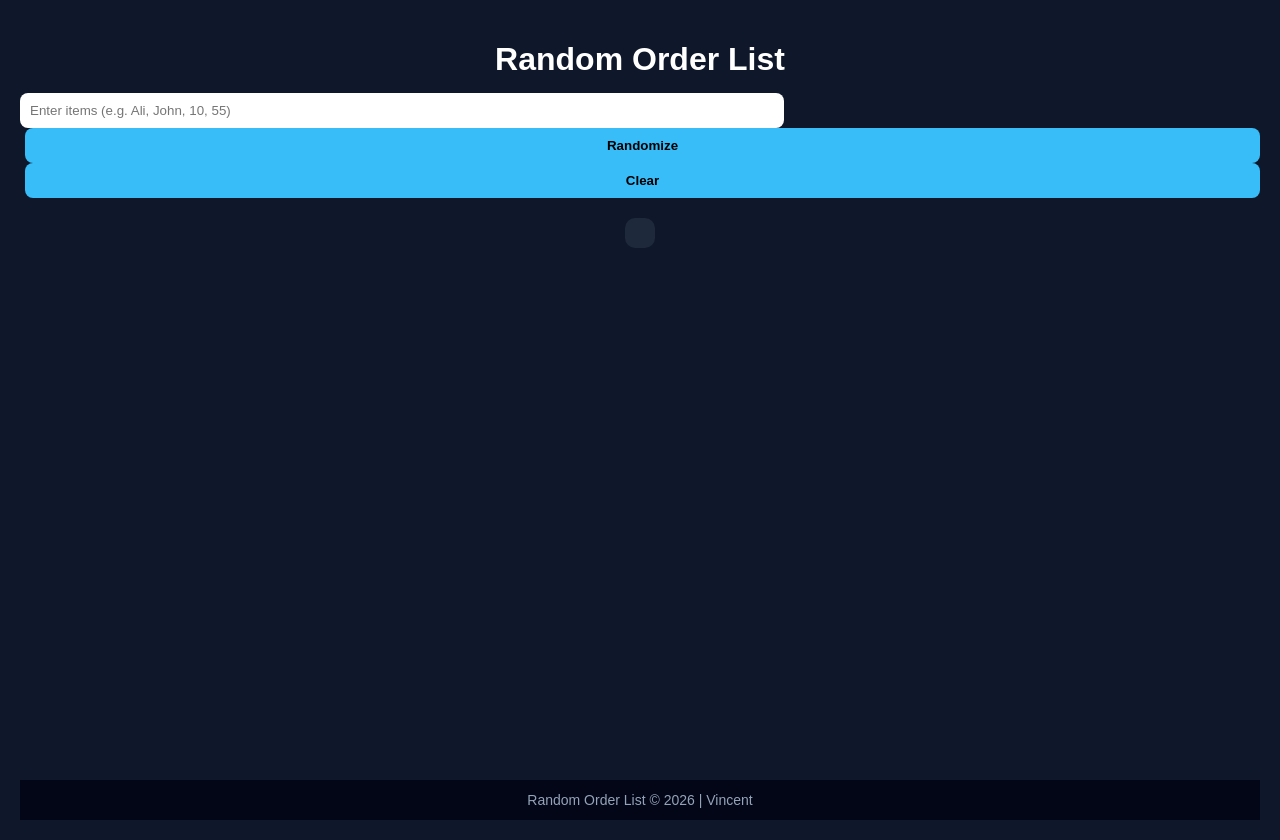
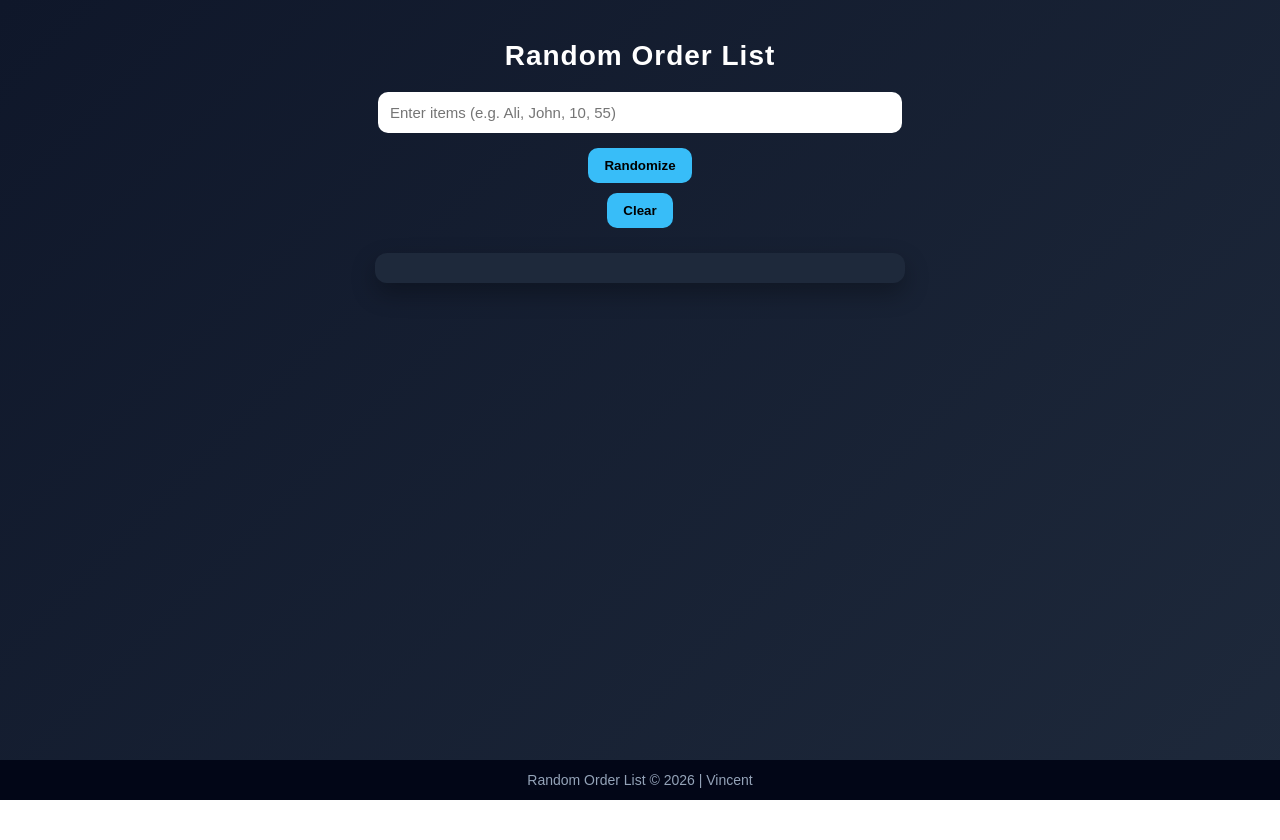
Before and after one commit to Vincent-HABAYIMANA/Random-Ordered-List, a plain HTML site: page index.html in a window 1280 px wide. After the commit the page ends 800 px from the top, so only its background shows below. Drawn offline with Linux system fonts and the light colour scheme.

Commit message:
Refactor CSS styles for improved layout and design

```diff
--- a/index.html
+++ b/index.html
@@ -5,61 +5,86 @@
 <title>Random Order List</title>
 
 <style>
+
+
     body {
     font-family: Arial, sans-serif;
-        background: #0f172a;
+    background: linear-gradient(135deg, #0f172a, #1e293b);
     color: white;
-        text-align: center;
-        padding: 20px;
     margin: 0;
     min-height: 100vh;
     display: flex;
     flex-direction: column;
+    align-items: center;
 }
 
+/* Header */
 h1 {
-        margin-bottom: 15px;
+    margin-top: 40px;
+    margin-bottom: 20px;
+    font-size: 28px;
+    letter-spacing: 1px;
 }
 
+/* Input area */
 input {
     width: 60%;
-        padding: 10px;
-        border-radius: 8px;
+    max-width: 500px;
+    padding: 12px;
+    border-radius: 10px;
     border: none;
     outline: none;
+    font-size: 15px;
+    margin-bottom: 10px;
 }
 
+/* Buttons */
 button {
-        padding: 10px 15px;
-        margin-left: 5px;
+    padding: 10px 16px;
+    margin: 5px;
     border: none;
-        border-radius: 8px;
+    border-radius: 10px;
     cursor: pointer;
     background: #38bdf8;
     font-weight: bold;
+    transition: 0.2s;
 }
 
+button:hover {
+    background: #0ea5e9;
+    transform: scale(1.05);
+}
+
+/* Result box */
 #result {
     margin-top: 20px;
+    width: 90%;
     max-width: 500px;
-        margin-left: auto;
-        margin-right: auto;
     text-align: left;
     background: #1e293b;
     padding: 15px;
-        border-radius: 10px;
+    border-radius: 12px;
+    box-shadow: 0 10px 25px rgba(0,0,0,0.3);
 }
 
+/* Each item */
 .item {
-        padding: 8px;
-        margin: 5px 0;
+    padding: 10px;
+    margin: 6px 0;
     background: #334155;
-        border-radius: 6px;
+    border-radius: 8px;
+    transition: 0.2s;
+}
+
+.item:hover {
+    background: #475569;
 }
 
 /* Footer */
 footer {
     margin-top: auto;
+    width: 100%;
+    text-align: center;
     background: #020617;
     padding: 12px;
     font-size: 14px;
```
Lines whose indentation alone changed are shown as unchanged.
